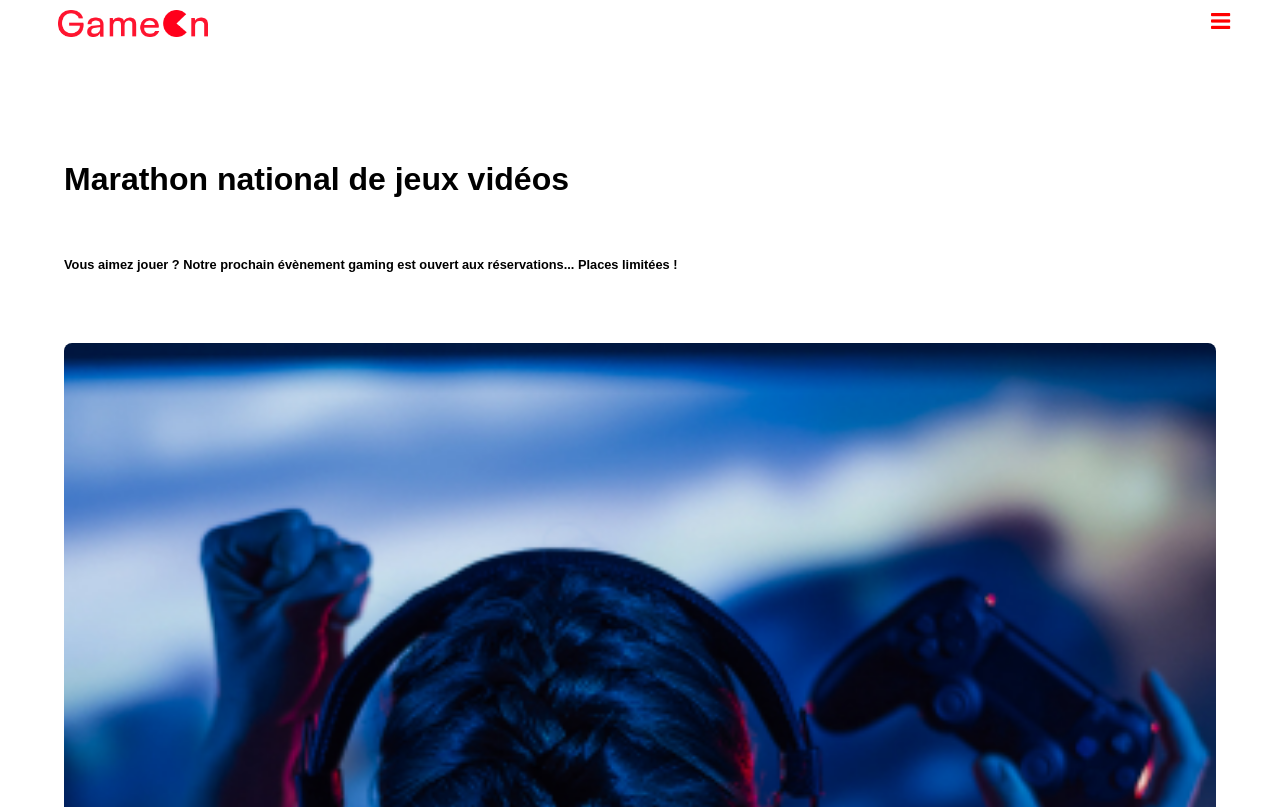
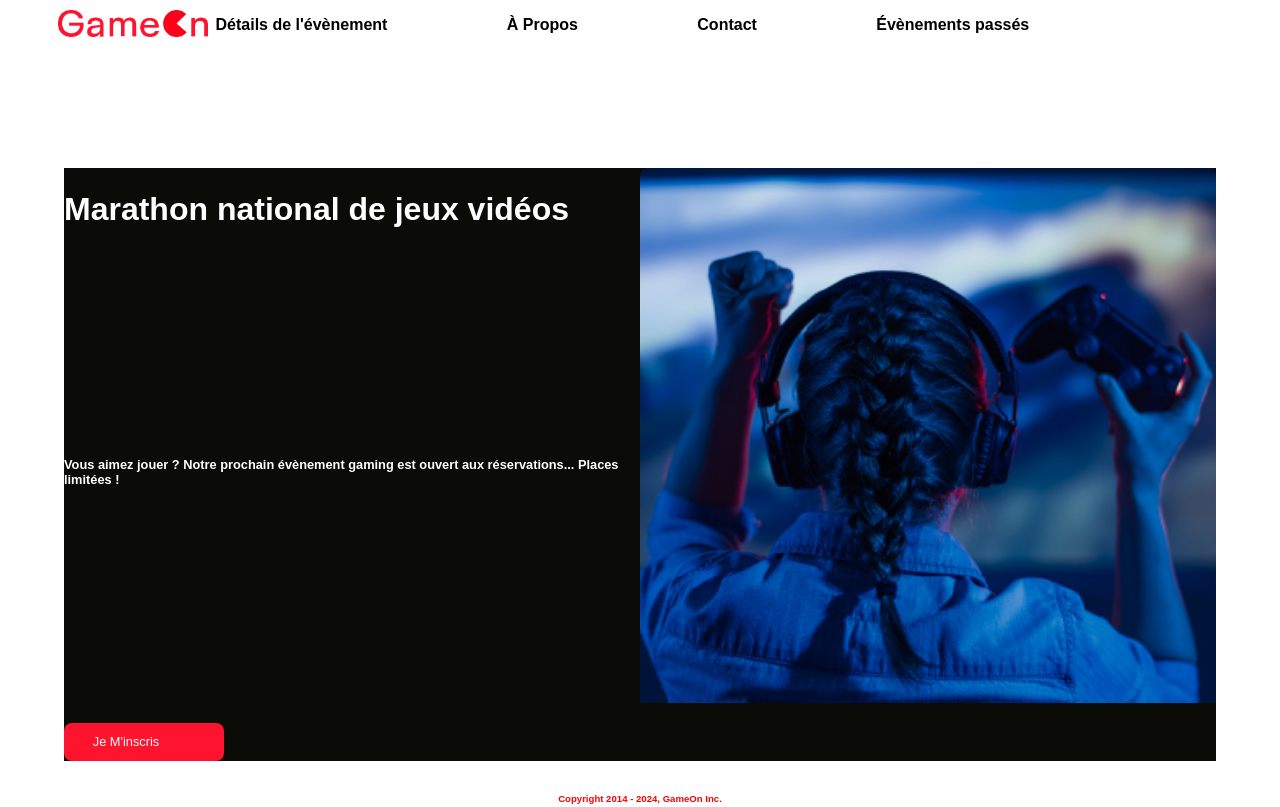
Before and after one commit to trackozor/projet-4, a plain HTML site: page index.html in a window 1280 px wide. Shown: the top 807 px of the page. Drawn offline with Linux system fonts and the light colour scheme.

Commit message:
autocommit-vs

```diff
--- a/css/modal.css
+++ b/css/modal.css
@@ -140,7 +140,7 @@ header img {
 }
 
 
-/*                        BARRE DE NAVIGATION                         */
+/* BARRE DE NAVIGATION */
 .topnav {
   display: block;
   flex-direction: column;
@@ -148,7 +148,7 @@ header img {
   flex-wrap: nowrap;
 }
 
-/* ==== style au survol ======*/
+/* style au survol */
 .topnav span:hover {
     background-color: #ff0000;
     color: #ffffff;
@@ -158,7 +158,7 @@ header img {
     text-decoration: underline;
 }
 
-/* ====== Style Icône Liste =====*/
+/* Style Icône Liste */
 .topnav i {
     display: block;
     color:red;
@@ -170,7 +170,7 @@ header img {
     font-size: 1.4rem;
 }
 
-/* ====== Style  survol icône liste =====*/
+/* Style  survol icône liste */
 .topnav i:hover {
     background-color: #ff0000;
     color: #ffffff;
@@ -179,13 +179,13 @@ header img {
     padding: 0.4rem;
 }
 
-/*=== Affichage conditionnel liste ====*/
+/* Affichage conditionnel liste */
 .nav-links {
     display: none;
     margin-bottom:2%;
 }
 
-/*=== affichage liste au clic sur l' icône ====*/
+/* affichage liste au clic sur l' icône */
 .topnav.responsive .nav-links {
     display: flex;
     flex-direction:column;
@@ -201,7 +201,7 @@ header img {
     z-index: 2;
 }
 
-/* ==== Style liens de la liste  ====*/
+/* Style liens de la liste  */
 .topnav.responsive .nav-links a {
   display: flex;
   flex-wrap: nowrap;
@@ -211,7 +211,7 @@ header img {
 
 /*                           SECTION PRINCIPALE                       */
 
-/*===== Conteneur principale ========*/*
+/* Conteneur principale */*
 .hero-section {
     display: flex; /* Active la mise en page flexbox pour disposer les éléments en colonne */
     flex-direction: column; /* Les éléments à l'intérieur sont organisés en colonne (du haut vers le bas) */
@@ -222,7 +222,7 @@ header img {
     justify-content: center;
 }
 
-/* ======== Image =================*/
+/*  Image */
 .hero-section img {
     width: 100%; /* L'image à l'intérieur de la section occupe toute la largeur disponible */
     border-radius: 0.5rem;
@@ -232,7 +232,7 @@ header img {
     align-items: center;
     padding-bottom: 5%;
 }
-/* ========= Conteneur Parent Textes et titre =========*/
+/* Conteneur Parent Textes et titre */
 .hero-content {
     display: flex; /* Active la mise en page flexbox pour disposer les éléments en ligne */
     flex-direction: column; /* Les éléments à l'intérieur sont organisés en ligne (du gauche à droite) */
@@ -241,13 +241,13 @@ header img {
     margin:0 auto
 }
 
-/*========  Style Titre ===========*/
+/* Style Titre */
 .hero-content h2 {
     color: black; /* Le texte du titre h2 est en noir */
     padding-left: 0;
     padding: 2% 0;
 }
-/*========  Style Texte ===========*/
+/*  Style Texte */
 .hero-content p {
   width:100%;
   font-size: 0.8rem;
@@ -255,7 +255,7 @@ header img {
   padding-bottom: 5%;
 }
 
-/*============ Affichage conditionnel bouton je m'inscris ====*/
+/* Affichage conditionnel bouton je m'inscris */
 .desktop-signup {
     display: none;/* Bouton mode desktop masqué par défaut */
 }
@@ -265,12 +265,7 @@ header img {
     margin: 4% auto;
 }
 
-/* ---------------------------------------------------------------------------------------------------------------------------------------------------------------------*/
-/*-----------------------------------------------------------------------------------------------------------------------------------------------------------------------*/
-
-                      /* ------------------------------------------------------------------ */
-                      /*                           Fenêtre modale                           */
-                      /* ------------------------------------------------------------------ */
+/* Fenêtre modale */
 
 /* Conteneur principal pour le repli de la fenêtre modale */
 .bground {
@@ -376,16 +371,7 @@ font-size: 2.5rem;
   max-width: 300px;
 }
 
-
-/*-----------------------------------------------------------------------------------------------------------------------------------------------------------------*/
-/*-----------------------------------------------------------------------------------------------------------------------------------------------------------------*/
-
-
-
-
-                      /* ------------------------------------------------------------------ */
-                      /*                              FOOTER                                */
-                      /* ------------------------------------------------------------------ */
+/* FOOTER */
 footer {
     color: red;
     font-weight: 900;
@@ -393,13 +379,10 @@ footer {
     text-align: center;
     font-size: 0.6rem;
 }
-/* ------------------------------------------------------------------ */
-/*                    MEDIA QUERIES                                   */
-/*                                                                    */
-/* ------------------------------------------------------------------ */
 
+/* MEDIA QUERIES */
 /* Styles pour appareils tablettes */
-  @media screen and (min-width: 768px) and (max-width: 1024px) {
+@media screen and (min-width: 768px) and (max-width: 1023px) {
   .topnav {
     flex-direction: row;
     justify-content:f;
@@ -426,14 +409,55 @@ footer {
   .hero-section p {
     font-size: 1rem;
   }
-
 }
 /* Ordinateurs portables et écrans carrés */
-@media screen and (min-width: 1025px) and (max-width: 1440px) {
-  /* Styles pour appareils entre 1025px et 1440px */
+@media screen and (min-width: 1024px) and (max-width: 1439px) {
+  .header {
+    width: 100%;
+    justify-content: space-between;
   }
 
+  .topnav {
+    flex-direction: row;
+    padding: 0;
+  }
+    .topnav i {
+    display: none;
+  }
+
+  .nav-links {
+    width: 60%;
+    display: flex;
+    flex-wrap: nowrap;
+    font-weight: 900;
+    width: 100%;
+    justify-content:space-around
+  }
+
+  .hero-section {
+    display: flex;
+    flex-direction: row;
+    background-color: #0b0c07;
+  }
+
+  .hero-content {
+    justify-content: space-between;
+  }
+  .hero-section h2{
+    color: #ffffff;
+  }
+  .hero-section p{
+    color: #ffffff;
+  }
+  .desktop-signup {
+    display: flex;
+  }
+
+  .mobile-signup{
+    display: none;
+  }
+}
 /* Écrans de bureau larges et téléviseurs */
-@media screen and (min-width: 1441px) {
+@media screen and (min-width: 1440px) {
   /* Styles pour appareils plus larges que 1441px */
 }
```
Lines whose indentation alone changed are shown as unchanged.
